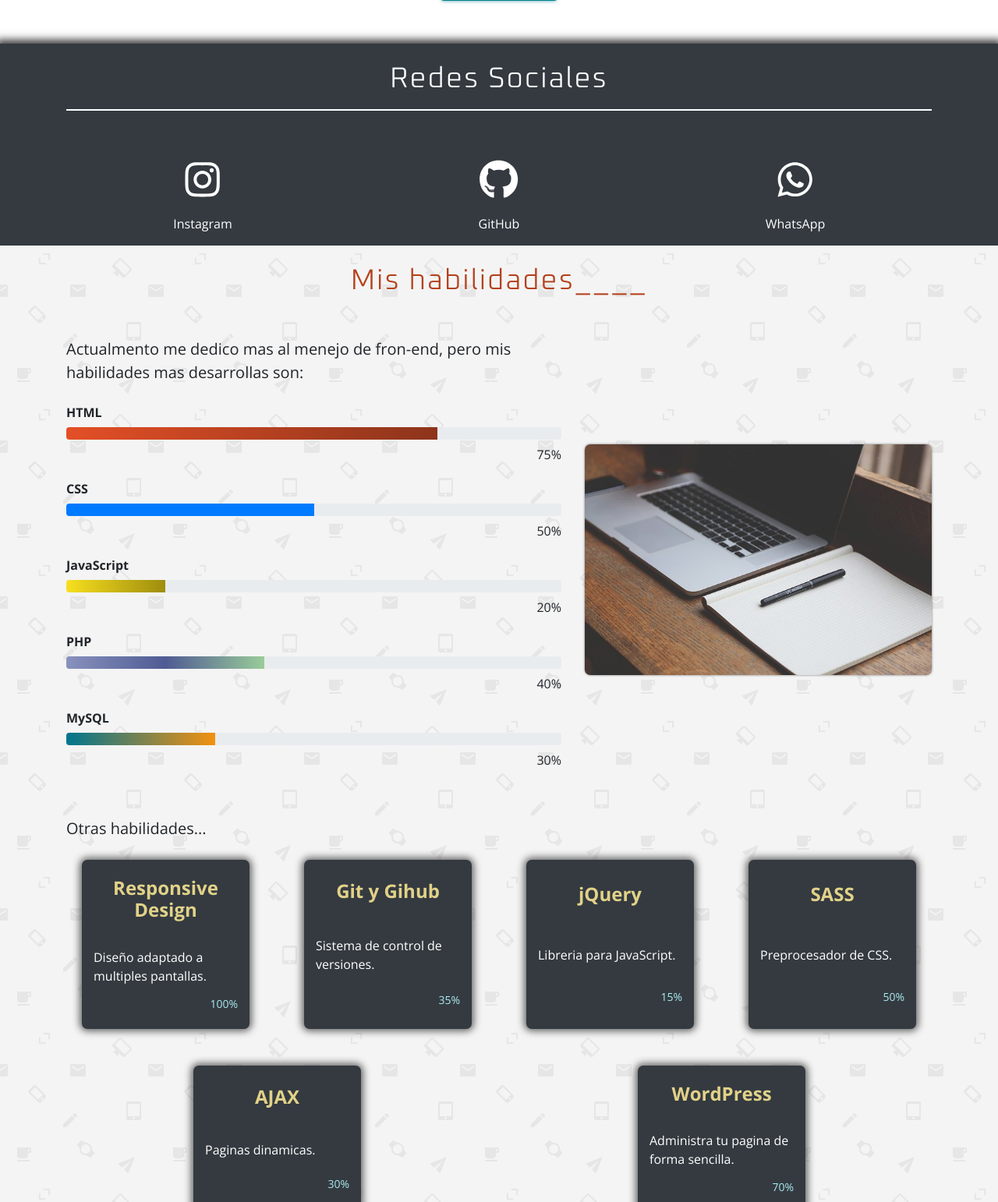
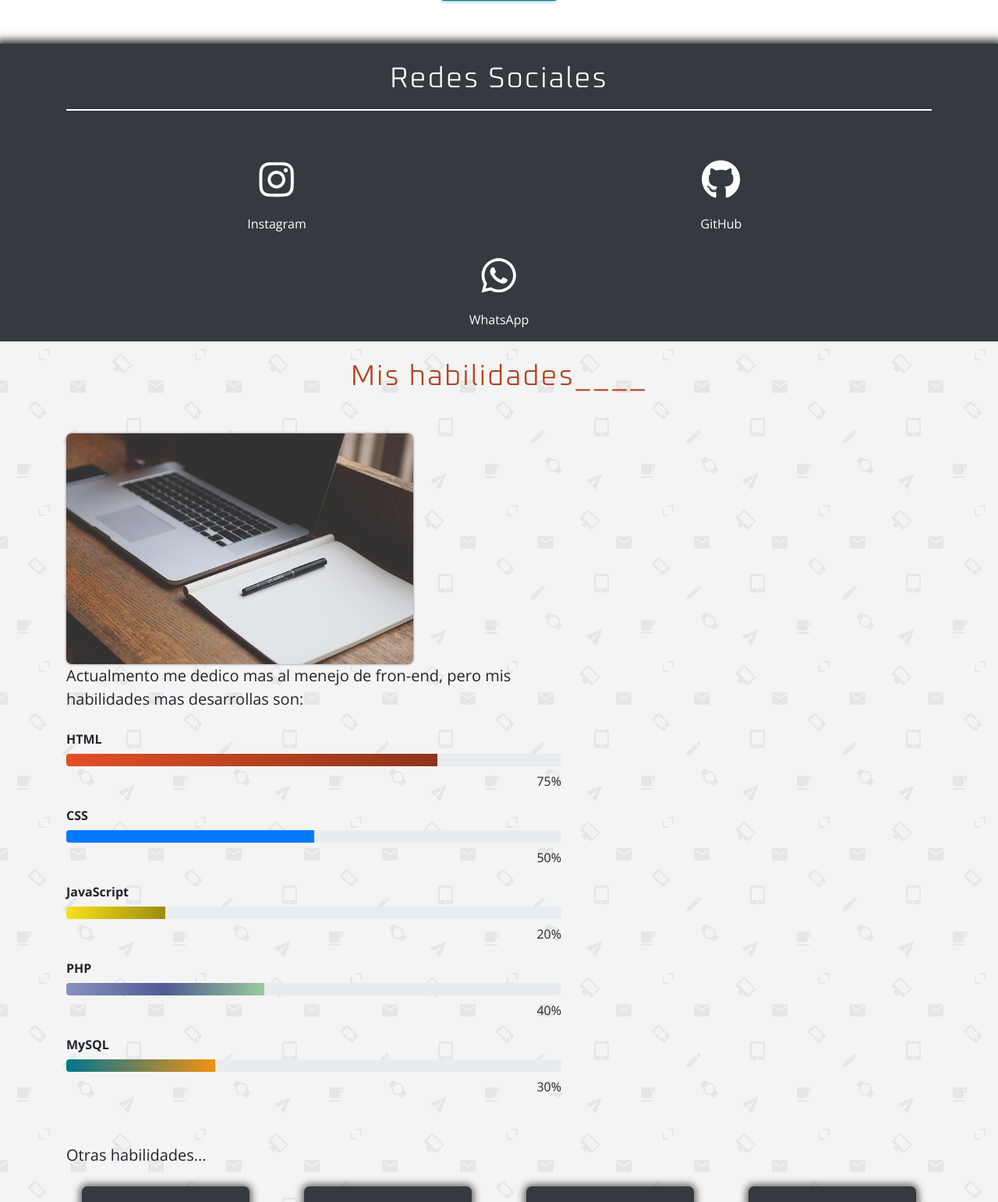
Before and after one commit to AngelKero/Portafolio, a PHP site: page / in a window 1280 px wide. Shown: the part 927-2469 px from the top of the page at 78% size. Run offline with PHP 8.4, Linux system fonts and the light colour scheme; some libraries are stand-ins or nearby versions.

Commit message:
Primer version resposive

```diff
--- a/views/index.view.php
+++ b/views/index.view.php
@@ -80,17 +80,17 @@
                     </div>
                 </div>
                 <!-- Redes -->
-                <div class="row lista text-white text-center">
+                <div class="row lista text-white text-center d-flex justify-content-around">
                     <!-- Cliente -->
-                    <a class="col-6 col-md-4 cliente instagram" data-aos="zoom-in" href="https://www.instagram.com/angeladrian.zaragozarodriguez/" target="_blank">
+                    <a class="col-lg-6 col-md-4 cliente instagram" data-aos="zoom-in" href="https://www.instagram.com/angeladrian.zaragozarodriguez/" target="_blank">
                         <p class="icono"><i class="fab fa-instagram fa-lg fa-fw"></i></p>
                         <p class="nombre">Instagram</p>
                     </a>
-                    <a class="col-6 col-md-4 cliente github" data-aos="zoom-in" href="https://github.com/AngelKero" target="_blank">
+                    <a class="col-lg-6 col-md-4 cliente github" data-aos="zoom-in" href="https://github.com/AngelKero" target="_blank">
                         <p class="icono"><i class="fab fa-github fa-lg fa-fw"></i></p>
                         <p class="nombre">GitHub</p>
                     </a>
-                    <a class="col-6 col-md-4 cliente whatsapp" data-aos="zoom-in" href="https://api.whatsapp.com/send?phone=523325094748" target="_blank">
+                    <a class="col-lg-6 col-md-4 cliente whatsapp" data-aos="zoom-in" href="https://api.whatsapp.com/send?phone=523325094748" target="_blank">
                         <p class="icono"><i class="fab fa-whatsapp fa-lg fa-fw"></i></p>
                         <p class="nombre">WhatsApp</p>
                     </a>
@@ -104,8 +104,8 @@
                         <h3 class="titulo mt-4" data-aos="fade-left">Mis habilidades____</h3>
                     </div>
                 </div>
-                <div class="row">
-                    <div class="col-7 tecnologias">
+                <div class="row d-md-flex flex-column-reverse">
+                    <div class="col-lg-7 col-md-12 tecnologias">
                         <p class="mb-4 descrpcion">Actualmento me dedico mas al menejo de fron-end, pero mis habilidades mas desarrollas son:</p>
                         <div class="html">
                             <p class="tecnologia" data-aos="fade-left">HTML</p>
@@ -143,7 +143,7 @@
                             <p class="text-right porcentaje">30%</p>
                         </div>
                     </div>
-                    <div class="col-5 d-flex flex-column justify-content-center">
+                    <div class="col-lg-5 col-md-12 d-flex flex-column justify-content-center">
                         <img src="img/laptop.jpg" alt="" class="w-100 laptop-tecnologias" data-aos="zoom-in-up">
                     </div>
                 </div>
@@ -151,42 +151,42 @@
                     <div class="col-12">
                         <h5>Otras habilidades...</h5>
                     </div>
-                    <div class="col-3 mb-5" data-aos="flip-left">
+                    <div class="col-lg-3 col-md-6 col-sm-12 mb-5" data-aos="flip-left">
                         <div class="extra bg-dark">
                             <h4 class="habilidad text-center">Responsive Design</h4>
                             <p class="descripcion">Diseño adaptado a multiples pantallas.</p>
                             <p class="nivel text-right">100%</p>
                         </div>
                     </div>
-                    <div class="col-3 mb-5" data-aos="flip-left">
+                    <div class="col-lg-3 col-md-6 col-sm-12 mb-5" data-aos="flip-left">
                         <div class="extra bg-dark">
                             <h4 class="habilidad text-center">Git y Gihub</h4>
                             <p class="descripcion">Sistema de control de versiones.</p>
                             <p class="nivel text-right">35%</p>
                         </div>
                     </div>
-                    <div class="col-3 mb-5" data-aos="flip-left">
+                    <div class="col-lg-3 col-md-6 col-sm-12 mb-5" data-aos="flip-left">
                         <div class="extra bg-dark">
                             <h4 class="habilidad text-center">jQuery</h4>
                             <p class="descripcion">Libreria para JavaScript.</p>
                             <p class="nivel text-right">15%</p>
                         </div>
                     </div>
-                    <div class="col-3 mb-5" data-aos="flip-left">
+                    <div class="col-lg-3 col-md-6 col-sm-12 mb-5" data-aos="flip-left">
                         <div class="extra bg-dark">
                             <h4 class="habilidad text-center">SASS</h4>
                             <p class="descripcion">Preprocesador de CSS.</p>
                             <p class="nivel text-right">50%</p>
                         </div>
                     </div>
-                    <div class="col-3 mb-5" data-aos="flip-left">
+                    <div class="col-lg-3 col-md-6 col-sm-12 mb-5" data-aos="flip-left">
                         <div class="extra bg-dark">
                             <h4 class="habilidad text-center">AJAX</h4>
                             <p class="descripcion">Paginas dinamicas.</p>
                             <p class="nivel text-right">30%</p>
                         </div>
                     </div>
-                    <div class="col-3 mb-5" data-aos="flip-left">
+                    <div class="col-lg-3 col-md-6 col-sm-12 mb-5" data-aos="flip-left">
                         <div class="extra bg-dark">
                             <h4 class="habilidad text-center">WordPress</h4>
                             <p class="descripcion">Administra tu pagina de forma sencilla.</p>
```
